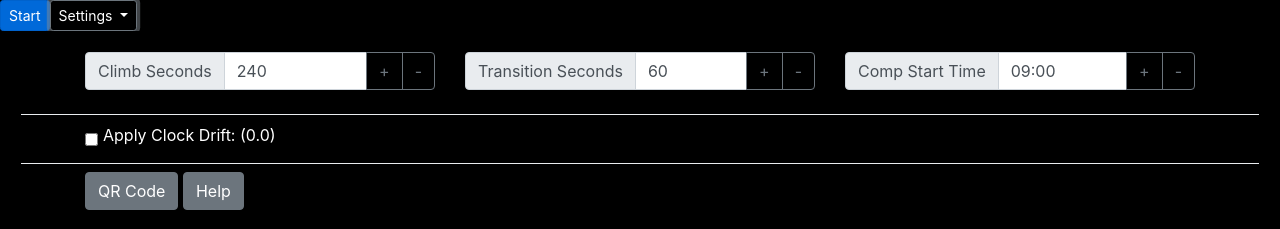
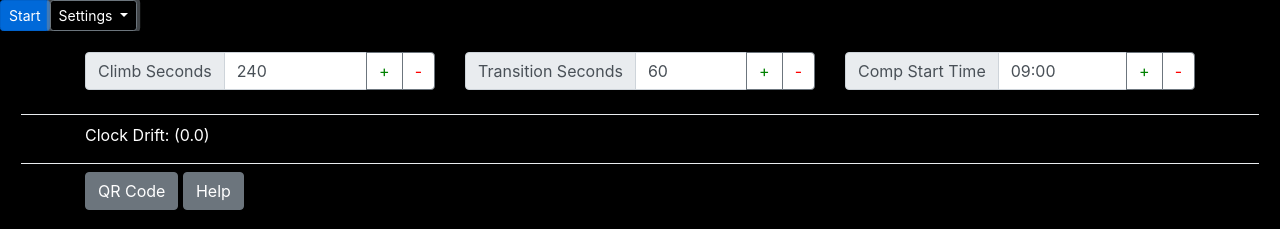
Before and after one commit to cmorris98/climber_countdown, a plain HTML site: page public/index.html in a window 1280 px wide. Both pictures are taken after a click on the button "Settings". Shown: the top 229 px of the page. Drawn offline with Linux system fonts and the light colour scheme; some packages are replaced by stand-ins of ours; no server answers.

Commit message:
Make increment/decrement buttons more visible. Also hide the apply clock drift checkbox

```diff
--- a/public/climber_countdown.css
+++ b/public/climber_countdown.css
@@ -22,6 +22,16 @@
     font-weight: bold;
 }
 
+.increment-button {
+    color: green;
+    background-color: white;
+}
+
+.decrement-button {
+    color: red;
+    background-color: white;
+}
+
 .timelow {
     color: red;
 }
--- a/public/climber_countdown.js
+++ b/public/climber_countdown.js
@@ -181,7 +181,7 @@ function setClockDrift() {
             } else {
                 calculatedClockDrift = res.clockDrift - roundTripTime / 2.0;
             }
-            $('#clockDrift').html('Apply Clock Drift: (' + calculatedClockDrift + ')');
+            $('#clockDrift').html('Clock Drift: (' + calculatedClockDrift + ')');
             if (applyClockDrift) {
                 clockDrift = calculatedClockDrift;
             } else {
--- a/public/index.html
+++ b/public/index.html
@@ -39,8 +39,8 @@
                                 </div>
                                 <input type="text" id="climbTimeSeconds" class="form-control" aria-label="Climb Seconds" value="240">
                                 <div class="input-group-append" id="button-addon4">
-                                    <button class="btn btn-outline-secondary" type="button" onclick="adjustClimbSeconds(30);">+</button>
-                                    <button class="btn btn-outline-secondary" type="button" onclick="adjustClimbSeconds(-30);">-</button>
+                                    <button class="btn btn-outline-secondary increment-button" type="button" onclick="adjustClimbSeconds(30);">+</button>
+                                    <button class="btn btn-outline-secondary decrement-button" type="button" onclick="adjustClimbSeconds(-30);">-</button>
                                 </div>
                             </div>
                             <div class="input-group mb-3 col-sm">
@@ -49,8 +49,8 @@
                                 </div>
                                 <input type="text" id="transitionTimeSeconds" class="form-control" aria-label="Transition Seconds" value="60">
                                 <div class="input-group-append" id="button-addon4">
-                                    <button class="btn btn-outline-secondary" type="button" onclick="adjustTransitionTimeSeconds(15);">+</button>
-                                    <button class="btn btn-outline-secondary" type="button" onclick="adjustTransitionTimeSeconds(-15);">-</button>
+                                    <button class="btn btn-outline-secondary increment-button" type="button" onclick="adjustTransitionTimeSeconds(15);">+</button>
+                                    <button class="btn btn-outline-secondary decrement-button" type="button" onclick="adjustTransitionTimeSeconds(-15);">-</button>
                                 </div>
                             </div>
 
@@ -60,8 +60,8 @@
                                 </div>
                                 <input type="text" id="compStartTime" class="form-control" aria-label="Competition Start Time" placeholder="hh:mm 24 hour format" value="09:00">
                                 <div class="input-group-append" id="button-addon4">
-                                    <button class="btn btn-outline-secondary" type="button" onclick="adjustCompStartTime(15);">+</button>
-                                    <button class="btn btn-outline-secondary" type="button" onclick="adjustCompStartTime(-15);">-</button>
+                                    <button class="btn btn-outline-secondary increment-button" type="button" onclick="adjustCompStartTime(15);">+</button>
+                                    <button class="btn btn-outline-secondary decrement-button" type="button" onclick="adjustCompStartTime(-15);">-</button>
                                 </div>
                             </div>
                         </div>
@@ -69,8 +69,8 @@
                     <div class="dropdown-divider"></div>
                     <div class="container">
                         <div class="form-check form-check-inline">
-                            <input type="checkbox" class="form-check-input" id="applyClockDrift">
-                            <label class="form-check-labe white" for="applyClockDrift" id="clockDrift">Apply Clock Drift: (0.0)</label>
+                            <input type="checkbox" class="form-check-input" id="applyClockDrift" hidden>
+                            <label class="form-check-labe white" for="applyClockDrift" id="clockDrift">Clock Drift: (0.0)</label>
                         </div>
                     </div>
                     <div class="dropdown-divider"></div>
```
